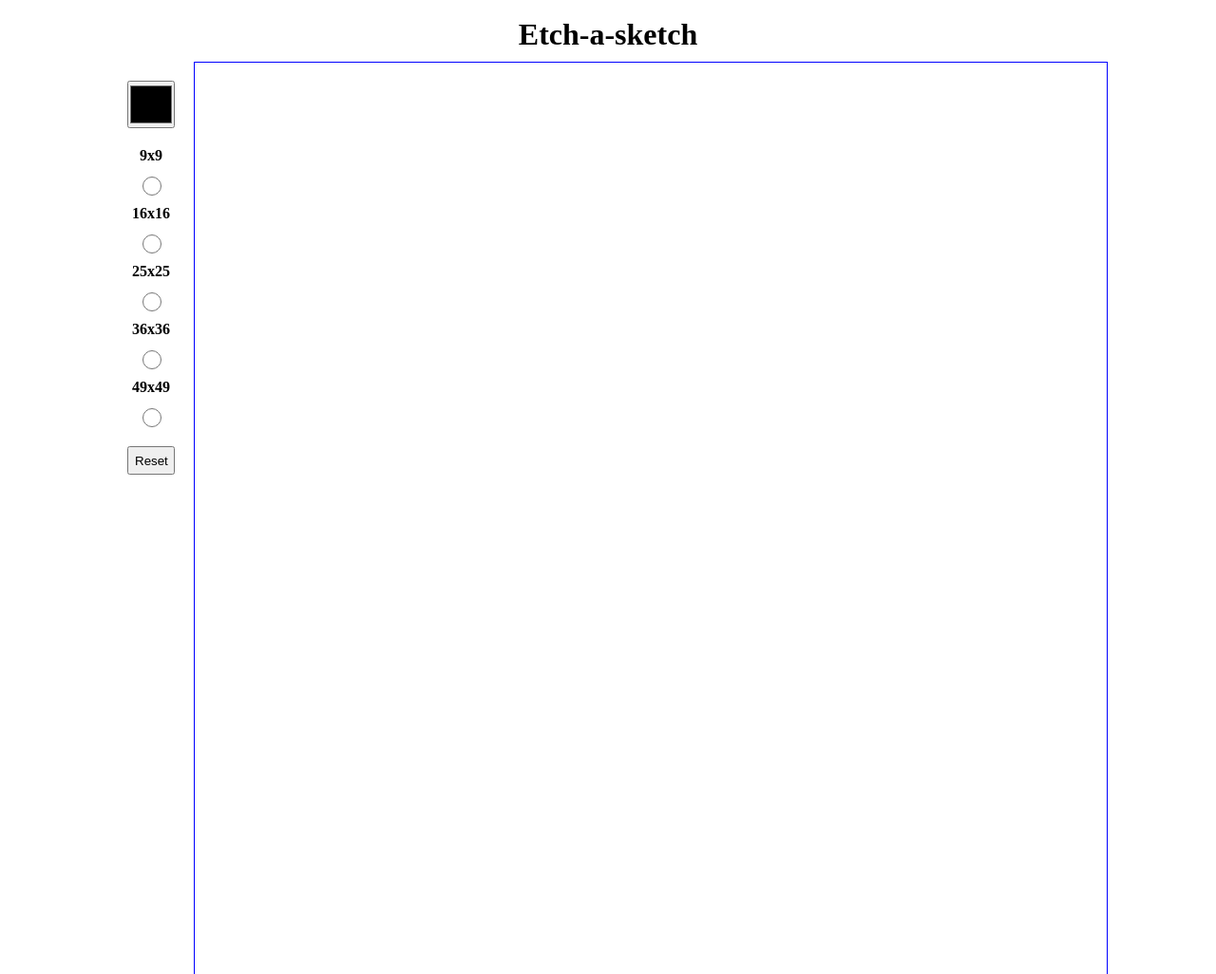
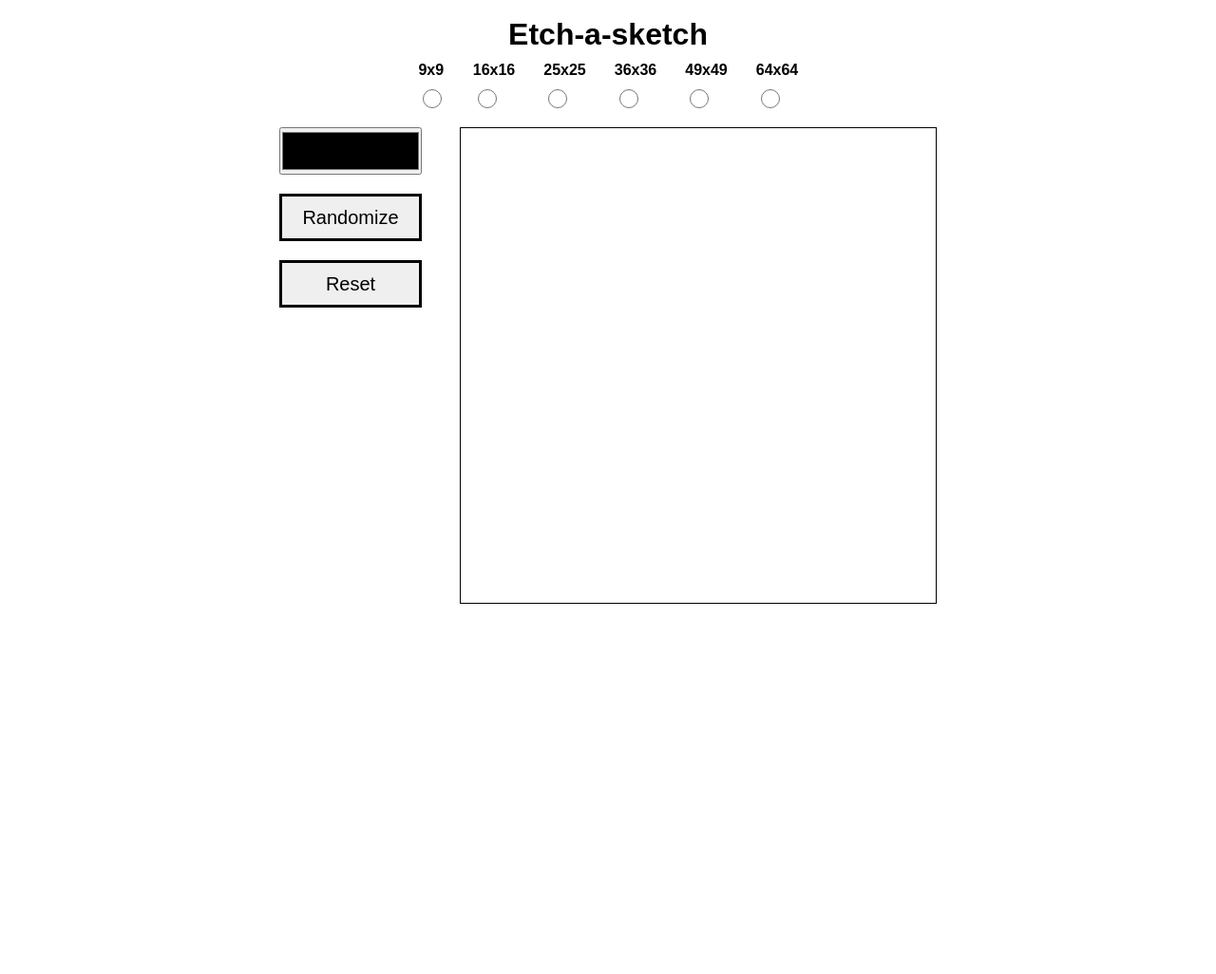
Before and after one commit to wassup-chicken/odin-etch-sketch, a plain HTML site: page index.html in a window 1280 px wide. Shown: the top 1026 px of the page at 95% size. After the commit the page ends 800 px from the top, so only its background shows below. Drawn offline with Linux system fonts and the light colour scheme.

Commit message:
final touches

```diff
--- a/index.html
+++ b/index.html
@@ -8,39 +8,36 @@
   </head>
   <body>
     <h1>Etch-a-sketch</h1>
-    <div class="container-wrap">
-      <div class="options">
-        <div>
-          <input
-            class="favcolor"
-            type="color"
-            id="favcolor"
-            name="favcolor"
-            value="black"
-          />
-        </div>
     <div class="groptions">
-          <div class="groptions">
+      <div class="groption">
         <label>9x9</label>
         <input class="radio" name="grid" type="radio" value="9" />
       </div>
-          <div class="groptions">
+      <div class="groption">
         <label>16x16</label>
         <input class="radio" name="grid" type="radio" value="16" />
       </div>
-          <div class="groptions">
+      <div class="groption">
         <label>25x25</label>
         <input class="radio" name="grid" type="radio" value="25" />
       </div>
-          <div class="groptions">
+      <div class="groption">
         <label>36x36</label>
         <input class="radio" name="grid" type="radio" value="36" />
       </div>
-          <div class="groptions">
+      <div class="groption">
         <label>49x49</label>
         <input class="radio" name="grid" type="radio" value="49" />
       </div>
+      <div class="groption">
+        <label>64x64</label>
+        <input class="radio" name="grid" type="radio" value="64" />
       </div>
+    </div>
+    <div class="container-wrap">
+      <div class="options">
+        <input class="favcolor" type="color" id="favcolor" name="favcolor" />
+        <button class="random">Randomize</button>
         <button class="reset">Reset</button>
       </div>
       <div class="container"></div>
--- a/javascript.js
+++ b/javascript.js
@@ -1,4 +1,5 @@
 const gridSelection = document.querySelectorAll(".radio");
+let active = false;
 
 gridSelection.forEach((gs) => {
   gs.addEventListener("input", function (e) {
@@ -9,7 +10,7 @@ gridSelection.forEach((gs) => {
   });
 });
 
-const sketchSize = 960;
+const sketchSize = 500;
 const container = document.querySelector(".container");
 
 function formGrids(numberOfGrids) {
@@ -24,7 +25,9 @@ function formGrids(numberOfGrids) {
 }
 
 const color = document.querySelector("#favcolor");
-let selectedColor = "black";
+
+let selectedColor = "#000000"; //set to black originally;
+
 color.addEventListener("input", function (e) {
   selectedColor = e.target.value;
 });
@@ -32,16 +35,17 @@ const grid = document.querySelectorAll(".grid");
 
 let isDrawing = false;
 container.addEventListener("mousedown", (e) => {
-  console.log("yo");
   isDrawing = true;
 });
 
 container.addEventListener("mousemove", (e) => {
   if (e.target.className !== "grid") isDrawing = false;
   if (isDrawing) {
+    if (active) {
+      selectedColor = randomizeRGB();
+    }
     if (e.target.className === "grid") {
       e.target.style.background = selectedColor;
-      console.log(e.target);
     }
   }
 });
@@ -60,6 +64,27 @@ reset.addEventListener("click", function (e) {
   resetGrids();
 });
 
+const random = document.querySelector(".random");
+
+random.addEventListener("click", function (e) {
+  random.classList.toggle("active");
+  console.log(e.target.classList);
+  if (e.target.classList.contains("active")) {
+    active = true;
+  } else {
+    active = false;
+  }
+});
+
+function randomizeRGB() {
+  const maxExclusive = 256;
+  let r = Math.floor(Math.random() * maxExclusive);
+  let g = Math.floor(Math.random() * maxExclusive);
+  let b = Math.floor(Math.random() * maxExclusive);
+
+  return `rgb(${r}, ${g}, ${b})`;
+}
+
 function resetGrids() {
   const grid = document.querySelectorAll(".grid");
   grid.forEach((g) => {
--- a/styles.css
+++ b/styles.css
@@ -2,6 +2,8 @@ body {
   display: flex;
   flex-direction: column;
   align-items: center;
+  background: "lightgray";
+  font-family: sans-serif;
 }
 
 h1 {
@@ -11,24 +13,61 @@ h1 {
 .options {
   display: flex;
   flex-direction: column;
+  align-items: center;
   gap: 20px;
   margin: 20px;
+  width: 150px;
 }
 
 .favcolor {
   padding: 0;
   margin: 0;
-  width: 50px;
+  width: 100%;
   height: 50px;
+  cursor: pointer;
+}
+
+.random {
+  height: 50px;
+  width: 100%;
+  text-align: center;
+  font-size: 20px;
+  padding: 5px;
+  border: 3px solid;
+  cursor: pointer;
+}
+
+.random:active {
+  background-color: #1f618d; /* Darker color on click */
+}
+
+.random.active {
+  background-color: #1f618d; /* Different color for active state */
+  border: 3px solid;
+}
+
+.reset {
+  padding: 5px;
+  width: 100%;
+  height: 50px;
+  font-size: 20px;
+  padding: 5px;
+  border: 3px solid;
+  cursor: pointer;
 }
 
 .groptions {
   display: flex;
-  flex-direction: column;
   align-items: center;
   text-align: center;
-  gap: 10px;
+  gap: 30px;
   font-weight: 900;
+}
+
+.groption {
+  display: flex;
+  flex-direction: column;
+  gap: 8px;
 }
 
 .radio {
@@ -36,20 +75,19 @@ h1 {
   height: 20px;
 }
 
-.reset {
-  width: 50px;
-  height: 30px;
-}
-
 .container-wrap {
   display: flex;
+  align-items: start;
+  flex: 1 1 auto;
 }
 
 .container {
   display: flex;
   justify-content: center;
   flex-wrap: wrap;
-  width: 960px;
-  height: 960px;
-  border: 1px solid blue;
+  width: 500px;
+  height: 500px;
+  border: 1px solid;
+  margin: 20px;
+  flex-shrink: 0;
 }
```
Lines whose indentation alone changed are shown as unchanged.
